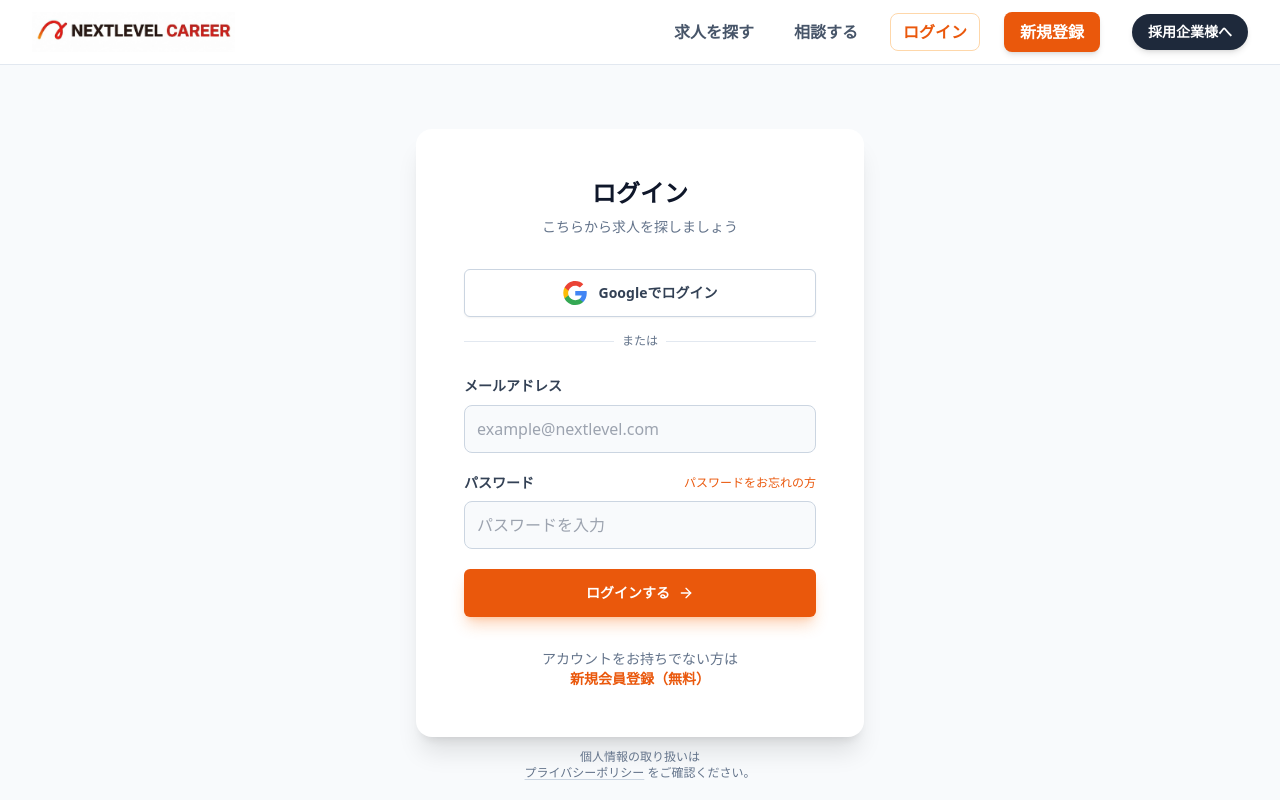
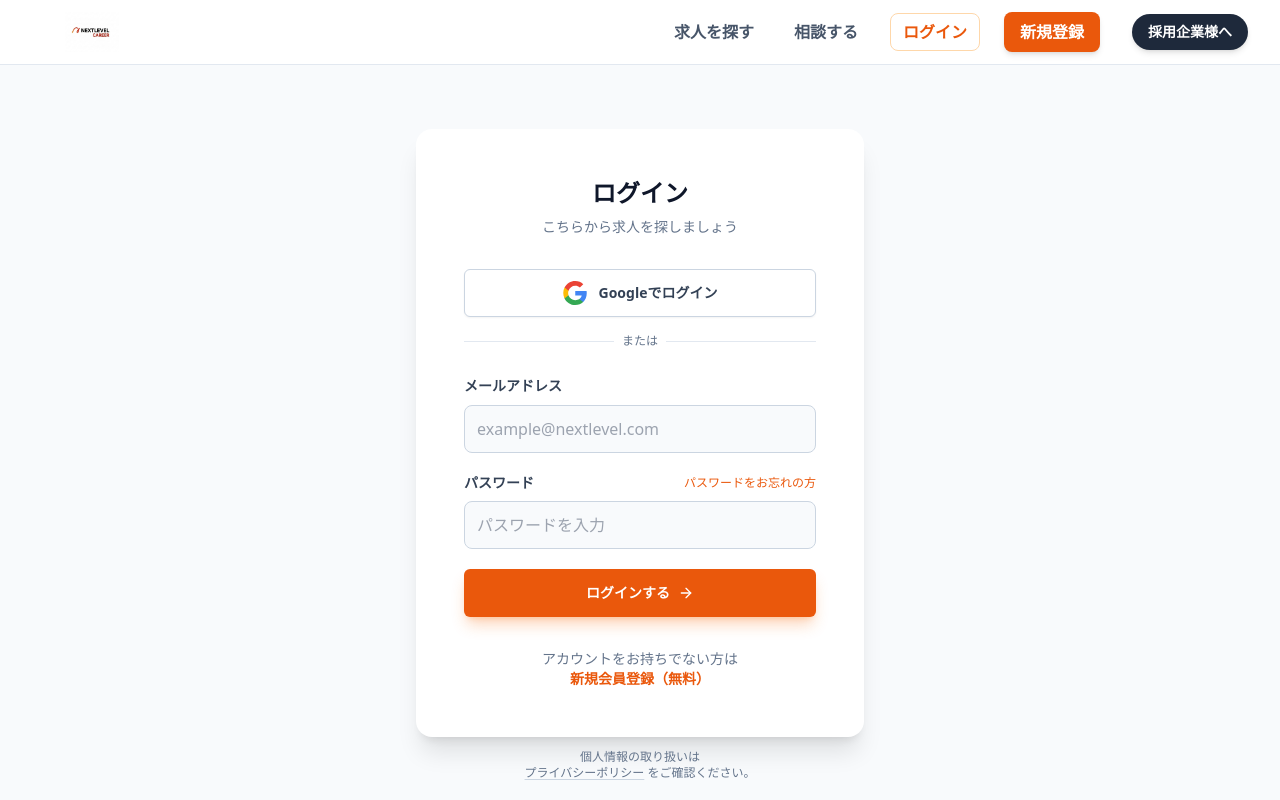
Before and after one commit to nextlevelkitamura-alt/nextlevel-career-website, a Next.js app: page /login in a window 1280 px wide. Shown: the top 800 px of the page. Built offline with nearby package versions, Linux system fonts and the light colour scheme; no server answers.

Commit message:
Update header logo to custom brand asset

```diff
--- a/app/lp/page.tsx
+++ b/app/lp/page.tsx
@@ -148,11 +148,11 @@ export default function RegisterLPPage() {
                     <div className="w-full flex h-16 items-center justify-between px-4 md:px-8">
                         <div className="flex items-center space-x-2">
                             <Image
-                                src="/logo_large.png"
+                                src="/admin-icon.jpg"
                                 alt="Next Level Career"
                                 width={200}
-                                height={60}
-                                className="h-10 w-auto object-contain"
+                                height={80}
+                                className="h-10 w-[120px] object-contain"
                                 priority
                             />
                         </div>
--- a/components/Header.tsx
+++ b/components/Header.tsx
@@ -22,11 +22,11 @@ export default async function Header() {
             <div className="w-full flex h-16 items-center justify-between px-4 md:px-8">
                 <Link href="/" className="flex items-center space-x-2">
                     <Image
-                        src="/logo_large.png"
+                        src="/admin-icon.jpg"
                         alt="Next Level Career"
                         width={200}
-                        height={60}
-                        className="h-10 w-auto object-contain"
+                        height={80}
+                        className="h-10 w-[120px] object-contain"
                         priority
                     />
                 </Link>
--- a/components/chat/MobileChatInterface.tsx
+++ b/components/chat/MobileChatInterface.tsx
@@ -52,9 +52,9 @@ export default function MobileChatInterface({
                 {/* Left: Logo (Home Link) */}
                 <Link href="/" className="flex items-center">
                     <img
-                        src="/logo_large.png"
+                        src="/admin-icon.jpg"
                         alt="Next Level Career"
-                        className="h-8 w-auto object-contain"
+                        className="h-8 w-[96px] object-contain"
                         onError={(e) => {
                             // Fallback if logo fails
                             e.currentTarget.style.display = 'none';
```
